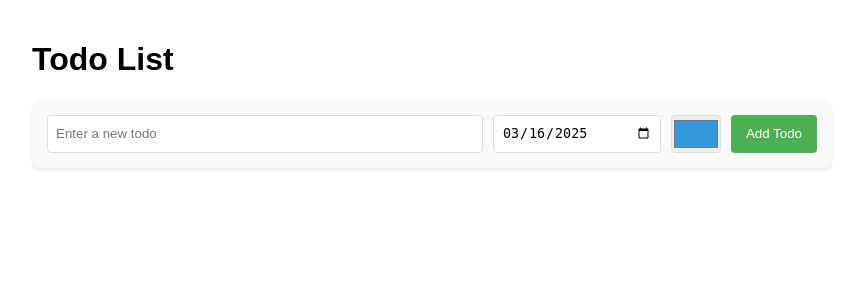
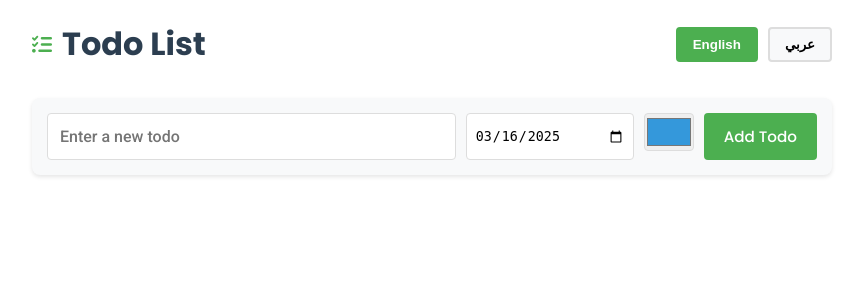
Before and after one commit to jaser-deli/todo-list-app, a Flask app: page / in a window 1280 px wide. Shown: the top 300 px of the page, without its empty margins (208-1071 px from the left). Run offline with Flask 3, Linux system fonts and the light colour scheme; data that the repository does not hold is empty.

Commit message:
Add RTL support, bold fonts, and language switcher

```diff
--- a/app.py
+++ b/app.py
@@ -39,4 +39,4 @@ def update_todo(index):
     return jsonify({'error': 'Todo not found'}), 404
 
 if __name__ == '__main__':
-    app.run(host='0.0.0.0', port=53191)
+    app.run(host='0.0.0.0', port=59727, debug=True)
--- a/templates/index.html
+++ b/templates/index.html
@@ -1,13 +1,73 @@
 <!DOCTYPE html>
-<html>
+<html lang="en" dir="ltr">
 <head>
     <title>Todo List</title>
+    <meta charset="UTF-8">
+    <link href="https://fonts.googleapis.com/css2?family=Poppins:wght@500;600;700&family=Roboto:wght@400;500;700&family=Noto+Sans+Arabic:wght@400;600;700&display=swap" rel="stylesheet">
+    <link rel="stylesheet" href="https://cdnjs.cloudflare.com/ajax/libs/font-awesome/6.5.1/css/all.min.css">
     <style>
+        :root {
+            --primary-color: #4CAF50;
+            --danger-color: #ff4444;
+            --text-color: #2c3e50;
+        }
+
         body {
-            font-family: Arial, sans-serif;
+            font-family: 'Roboto', sans-serif;
             max-width: 800px;
             margin: 0 auto;
             padding: 20px;
+            font-weight: 500;
+        }
+
+        [dir="rtl"] body {
+            font-family: 'Noto Sans Arabic', sans-serif;
+        }
+
+        .header {
+            display: flex;
+            justify-content: space-between;
+            align-items: center;
+            margin-bottom: 30px;
+        }
+
+        .title-container {
+            display: flex;
+            align-items: center;
+            gap: 10px;
+        }
+
+        h1 {
+            font-family: 'Poppins', sans-serif;
+            font-weight: 700;
+            color: var(--text-color);
+            margin: 0;
+        }
+
+        [dir="rtl"] h1 {
+            font-family: 'Noto Sans Arabic', sans-serif;
+        }
+
+        .language-switcher {
+            display: flex;
+            align-items: center;
+            gap: 10px;
+        }
+
+        .lang-btn {
+            background-color: #f8f9fa;
+            border: 2px solid #ddd;
+            padding: 8px 15px;
+            border-radius: 4px;
+            cursor: pointer;
+            font-weight: 600;
+            transition: all 0.3s;
+        }
+
+        .lang-btn.active {
+            background-color: var(--primary-color);
+            color: white;
+            border-color: var(--primary-color);
         }
         .todo-item {
             display: flex;
@@ -31,20 +91,39 @@
         }
         .todo-text {
             flex: 1;
+            font-weight: 600;
+            font-size: 1.1em;
         }
         .todo-date {
             color: #666;
             font-size: 0.9em;
             min-width: 100px;
+            font-weight: 500;
+        }
+
+        [dir="rtl"] .todo-item {
+            border-left: none;
+            border-right: 5px solid;
+        }
+
+        [dir="rtl"] .todo-item:hover {
+            transform: translateX(-5px);
         }
         .delete-btn {
             background-color: #ff4444;
             color: white;
             border: none;
-            padding: 5px 10px;
+            padding: 8px 15px;
             border-radius: 4px;
             cursor: pointer;
             margin-left: 10px;
+            font-family: 'Poppins', sans-serif;
+            font-weight: 500;
+            font-size: 0.9em;
+            transition: background-color 0.3s;
+        }
+        .delete-btn:hover {
+            background-color: #ff2020;
         }
         #todo-form {
             display: flex;
@@ -57,9 +136,12 @@
         }
         #todo-input {
             flex-grow: 1;
-            padding: 8px;
+            padding: 12px;
             border: 1px solid #ddd;
             border-radius: 4px;
+            font-family: inherit;
+            font-size: 1em;
+            font-weight: 500;
         }
         #todo-date {
             padding: 8px;
@@ -79,10 +161,13 @@
             background-color: #4CAF50;
             color: white;
             border: none;
-            padding: 8px 15px;
+            padding: 12px 20px;
             border-radius: 4px;
             cursor: pointer;
             transition: background-color 0.3s;
+            font-family: 'Poppins', sans-serif;
+            font-weight: 500;
+            font-size: 0.95em;
         }
         button[type="submit"]:hover {
             background-color: #45a049;
@@ -90,7 +175,16 @@
     </style>
 </head>
 <body>
-    <h1>Todo List</h1>
+    <div class="header">
+        <div class="title-container">
+            <i class="fas fa-tasks fa-lg" style="color: var(--primary-color)"></i>
+            <h1 id="page-title">Todo List</h1>
+        </div>
+        <div class="language-switcher">
+            <button class="lang-btn active" onclick="setLanguage('en')">English</button>
+            <button class="lang-btn" onclick="setLanguage('ar')">عربي</button>
+        </div>
+    </div>
     <form id="todo-form">
         <input type="text" id="todo-input" placeholder="Enter a new todo" required>
         <input type="date" id="todo-date" required>
@@ -100,11 +194,52 @@
     <div id="todo-list"></div>
 
     <script>
+        const translations = {
+            en: {
+                title: 'Todo List',
+                placeholder: 'Enter a new todo',
+                addButton: 'Add Todo',
+                deleteButton: 'Delete'
+            },
+            ar: {
+                title: 'قائمة المهام',
+                placeholder: 'أدخل مهمة جديدة',
+                addButton: 'إضافة مهمة',
+                deleteButton: 'حذف'
+            }
+        };
+
         const todoForm = document.getElementById('todo-form');
         const todoInput = document.getElementById('todo-input');
         const todoDate = document.getElementById('todo-date');
         const todoColor = document.getElementById('todo-color');
         const todoList = document.getElementById('todo-list');
+        const pageTitle = document.getElementById('page-title');
+        const submitButton = todoForm.querySelector('button[type="submit"]');
+
+        function setLanguage(lang) {
+            document.documentElement.lang = lang;
+            document.documentElement.dir = lang === 'ar' ? 'rtl' : 'ltr';
+
+            // Update text content
+            pageTitle.textContent = translations[lang].title;
+            todoInput.placeholder = translations[lang].placeholder;
+            submitButton.textContent = translations[lang].addButton;
+
+            // Update language buttons
+            document.querySelectorAll('.lang-btn').forEach(btn => {
+                btn.classList.remove('active');
+                if ((lang === 'en' && btn.textContent === 'English') ||
+                    (lang === 'ar' && btn.textContent === 'عربي')) {
+                    btn.classList.add('active');
+                }
+            });
+
+            // Update delete buttons
+            document.querySelectorAll('.delete-btn').forEach(btn => {
+                btn.textContent = translations[lang].deleteButton;
+            });
+        }
 
         // Set default date to today
         const today = new Date().toISOString().split('T')[0];
@@ -119,12 +254,13 @@
                         const todoItem = document.createElement('div');
                         todoItem.className = 'todo-item';
                         todoItem.style.borderLeftColor = todo.color || '#3498db';
+                        const currentLang = document.documentElement.lang || 'en';
                         todoItem.innerHTML = `
                             <div class="todo-content">
                                 <span class="todo-text">${todo.text}</span>
                                 <span class="todo-date">${todo.date}</span>
                             </div>
-                            <button class="delete-btn" onclick="deleteTodo(${index})">Delete</button>
+                            <button class="delete-btn" onclick="deleteTodo(${index})">${translations[currentLang].deleteButton}</button>
                         `;
                         todoList.appendChild(todoItem);
                     });
```
